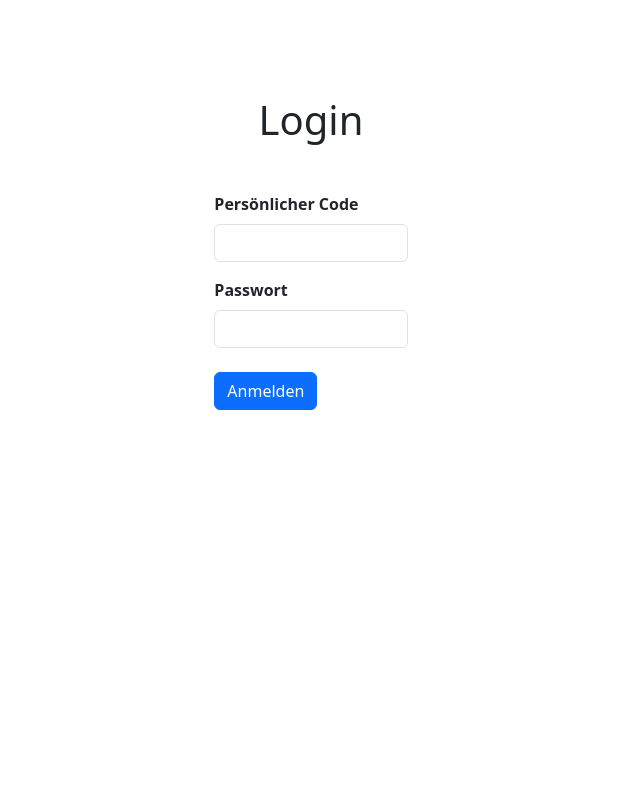
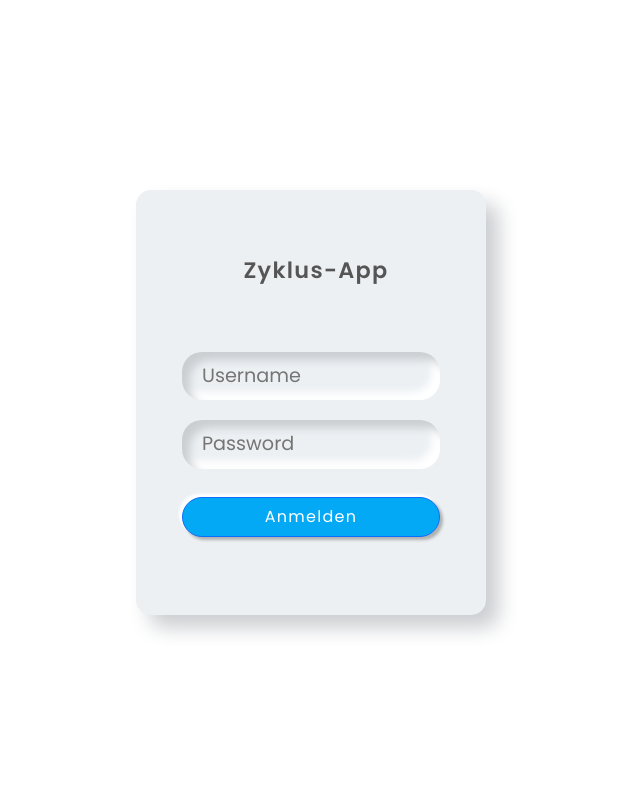
Before and after one commit to maximiliami/Python_Django_survey-app, a Django app: page / in a window 1280 px wide. Shown: the whole page, without its empty margins (329-969 px from the left). Before the commit the page ends 410 px from the top, so only its background shows below. Run offline with Django 4.2, Linux system fonts and the light colour scheme; some libraries are stand-ins or nearby versions.

Commit message:
static css local, auch im deploy?

```diff
--- /dev/null
+++ b/zyklus_app/static/css/myStyle.css
@@ -0,0 +1,104 @@
+/* Importing fonts from Google */
+@import url('https://fonts.googleapis.com/css2?family=Poppins:wght@300;400;500;600;700;800;900&display=swap');
+
+/* Reseting */
+* {
+    margin: 0;
+    padding: 0;
+    box-sizing: border-box;
+    font-family: 'Poppins', sans-serif;
+}
+
+body {
+    background: white;
+}
+
+.wrapper {
+    max-width: 350px;
+    min-height: 425px;
+    margin: 190px auto;
+    padding: 40px 30px 30px 30px;
+    background-color: #ecf0f3;
+    border-radius: 15px;
+    box-shadow: 13px 13px 20px #cbced1, -13px -13px 20px #fff;
+}
+
+.logo {
+    width: 80px;
+    margin: auto;
+}
+
+.logo img {
+    width: 100%;
+    height: 80px;
+    object-fit: cover;
+    border-radius: 50%;
+    box-shadow: 0px 0px 3px #5f5f5f,
+    0px 0px 0px 5px #ecf0f3,
+    8px 8px 15px #a7aaa7,
+    -8px -8px 15px #fff;
+}
+
+.wrapper .name {
+    font-weight: 600;
+    font-size: 1.4rem;
+    letter-spacing: 1.3px;
+    padding-left: 10px;
+    color: #555;
+}
+
+.wrapper .form-field input {
+    width: 100%;
+    display: block;
+    border: none;
+    outline: none;
+    background: none;
+    font-size: 1.2rem;
+    color: #666;
+    padding: 10px 15px 10px 10px;
+    /* border: 1px solid red; */
+}
+
+.wrapper .form-field {
+    padding-left: 10px;
+    margin-bottom: 20px;
+    border-radius: 20px;
+    box-shadow: inset 8px 8px 8px #cbced1, inset -8px -8px 8px #fff;
+}
+
+.wrapper .form-field .fas {
+    color: #555;
+}
+
+.wrapper .btn {
+    /* box-shadow: none; */
+    width: 100%;
+    height: 40px;
+    background-color: #03A9F4;
+    color: #fff;
+    border-radius: 25px;
+    box-shadow: 3px 3px 3px #b1b1b1,
+    -3px -3px 3px #fff;
+    letter-spacing: 1.3px;
+}
+
+.wrapper .btn:hover {
+    background-color: #039BE5;
+}
+
+.wrapper a {
+    text-decoration: none;
+    font-size: 0.8rem;
+    color: #03A9F4;
+}
+
+.wrapper a:hover {
+    color: #039BE5;
+}
+
+@media(max-width: 380px) {
+    .wrapper {
+        margin: 30px 20px;
+        padding: 40px 15px 15px 15px;
+    }
+}
--- a/zyklus_app/templates/authenticate/login.html
+++ b/zyklus_app/templates/authenticate/login.html
@@ -2,21 +2,23 @@
 {% load django_bootstrap5 %}
 
 {%  block content %}
-    <div class="row">
-        <div class="container-sm card-loginform mt-5 mb-5 col-2">
-            <h1 class="text-center mt-5 mb-5">{{ page_title }}</h1>
-            <form class="" action="" method="POST">
-                {% csrf_token %}
-                <div class="mb-3">
-                    <label for="exampleInputEmail1" class="form-label fw-bold">Persönlicher Code</label>
-                    <input type="text" class="form-control" name="username">
-                </div>
-                <div class="mb-3">
-                    <label for="exampleInputPassword1" class="form-label fw-bold">Passwort</label>
-                    <input type="password" class="form-control" name="password">
-                </div>
+
+    <div class="wrapper">
+        <div class="text-center mt-4 name">Zyklus-App</div>
+        <form class="p-3 mt-5" method="post">
+            {% csrf_token %}
+            <div class="form-field d-flex justify-content-center">
+                <span class="fas fa-user"></span>
+                <input type="text" name="username" id="userName" placeholder="Username">
+            </div>
+            <div class="form-field d-flex justify-content-center">
+                <span class="fas fa-key"></span>
+                <input type="password" name="password" id="pwd" placeholder="Password">
+            </div>
+            <div class="d-flex justify-content-center">
                 <button type="submit" value="submit" class="btn btn-primary mt-2">Anmelden</button>
-            </form>
-        </div>
+            </div>
+        </form>
     </div>
+
 {% endblock %}
--- a/zyklus_app/templates/base.html
+++ b/zyklus_app/templates/base.html
@@ -1,21 +1,21 @@
 <!DOCTYPE html>
 {% load django_bootstrap5 %}
+{% load static %}
 <html lang="en">
 <head>
     <meta charset="UTF-8">
     <title>{{ page_title }}</title>
     {% bootstrap_css %}
     {% bootstrap_javascript %}
+    <link rel="stylesheet" type="text/css" media="screen" href="{% static "/css/myStyle.css" %}" />
 </head>
 <body>
     {% bootstrap_messages %}
-        {% block content %}
-        <p>Dummy From Base-Template</p>
+    {% block content %}
+        {# content here #}
     {% endblock %}
-
     {% block footer %}
         {# z.B. Footer #}
     {% endblock %}
-
 </body>
 </html>
--- a/zyklus_app/zyklus_app/settings.py
+++ b/zyklus_app/zyklus_app/settings.py
@@ -131,3 +131,7 @@ STATIC_URL = 'static/'
 DEFAULT_AUTO_FIELD = 'django.db.models.BigAutoField'
 
 AUTH_USER_MODEL = 'questionnaire.PseudoUser'
+
+STATICFILES_DIRS = [
+    BASE_DIR / "static",
+    ]
```
Also changed, not shown: zyklus_app/static/__init__.py (added).
